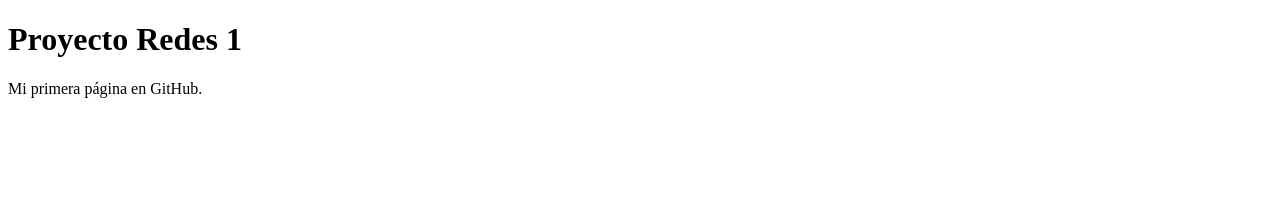
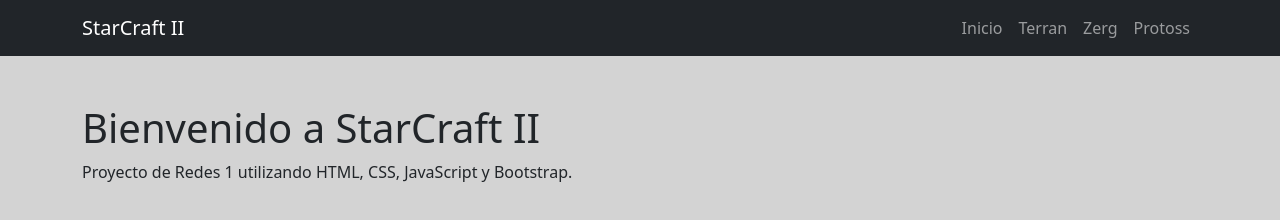
Before and after one commit to wolf69-killer/proyecto-redes-1, a plain HTML site: page index.html in a window 1280 px wide. Drawn offline with nearby package versions, Linux system fonts and the light colour scheme.

Commit message:
Revise index.html for StarCraft II project layout

```diff
--- a/index.html
+++ b/index.html
@@ -1,10 +1,51 @@
 <!DOCTYPE html>
-<html>
+<html lang="es">
 <head>
-    <title>Proyecto Redes 1</title>
+    <meta charset="UTF-8">
+    <meta name="viewport" content="width=device-width, initial-scale=1.0">
+    <title>StarCraft II - Inicio</title>
+    <!-- Bootstrap -->
+    <link href="https://cdn.jsdelivr.net/npm/bootstrap@5.3.7/dist/css/bootstrap.min.css" rel="stylesheet">
+    <!-- CSS personalizado -->
+    <link rel="stylesheet" href="css/estilos.css">
 </head>
 <body>
-    <h1>Proyecto Redes 1</h1>
-    <p>Mi primera página en GitHub.</p>
+    <!-- Menú -->
+    <nav class="navbar navbar-expand-lg navbar-dark bg-dark">
+        <div class="container">
+            <a class="navbar-brand" href="index.html">
+                StarCraft II
+            </a>
+            <button class="navbar-toggler" type="button"
+                data-bs-toggle="collapse"
+                data-bs-target="#menu">
+                <span class="navbar-toggler-icon"></span>
+            </button>
+            <div class="collapse navbar-collapse" id="menu">
+                <ul class="navbar-nav ms-auto">
+                    <li class="nav-item">
+                        <a class="nav-link" href="index.html">Inicio</a>
+                    </li>
+                    <li class="nav-item">
+                        <a class="nav-link" href="terran.html">Terran</a>
+                    </li>
+                    <li class="nav-item">
+                        <a class="nav-link" href="zerg.html">Zerg</a>
+                    </li>
+                    <li class="nav-item">
+                        <a class="nav-link" href="protoss.html">Protoss</a>
+                    </li>
+                </ul>
+            </div>
+        </div>
+    </nav>
+    <div class="container mt-5">
+        <h1>Bienvenido a StarCraft II</h1>
+        <p>
+            Proyecto de Redes 1 utilizando HTML, CSS, JavaScript y Bootstrap.
+        </p>
+    </div>
+    <script src="https://cdn.jsdelivr.net/npm/bootstrap@5.3.7/dist/js/bootstrap.bundle.min.js"></script>
+    <script src="js/script.js"></script>
 </body>
 </html>
```
